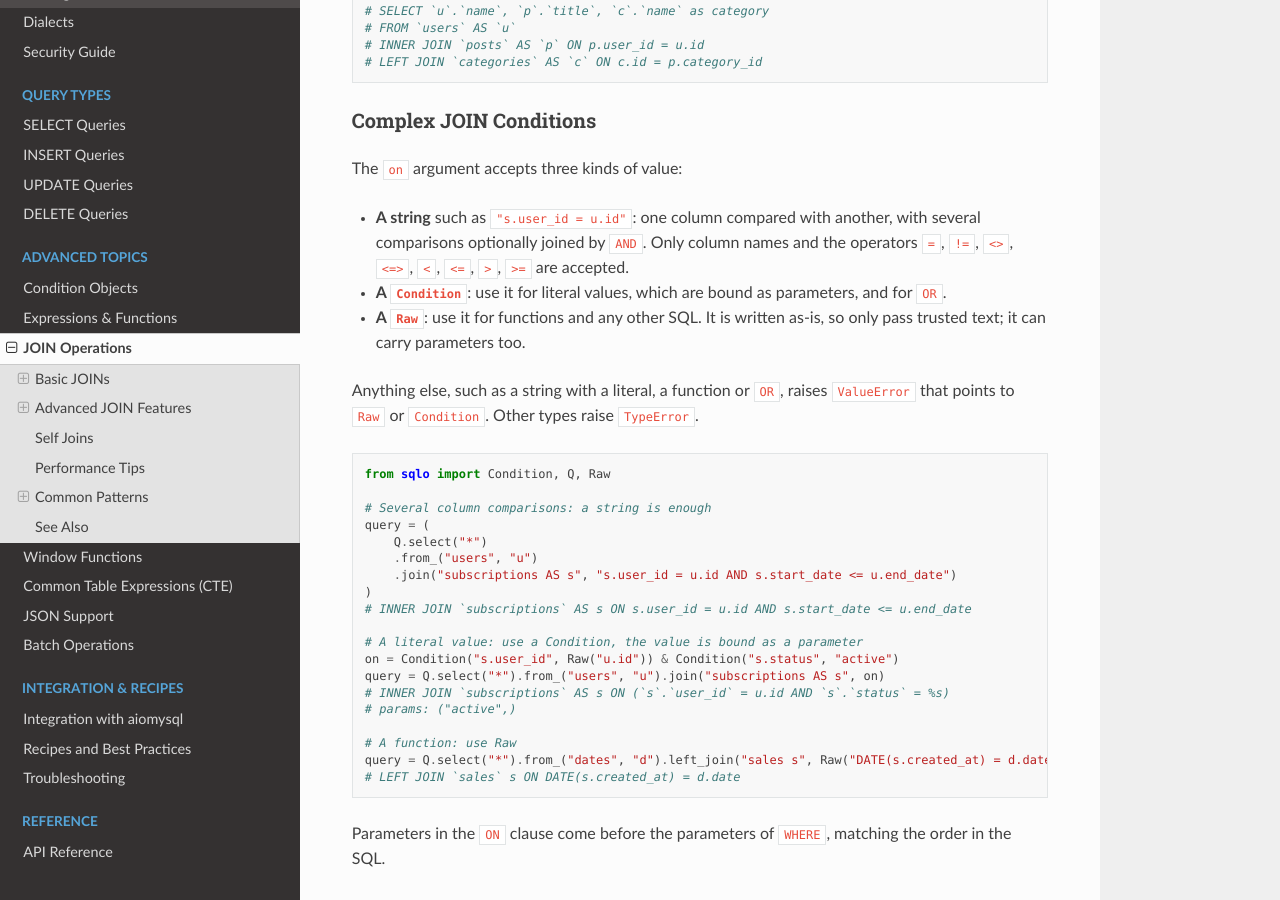
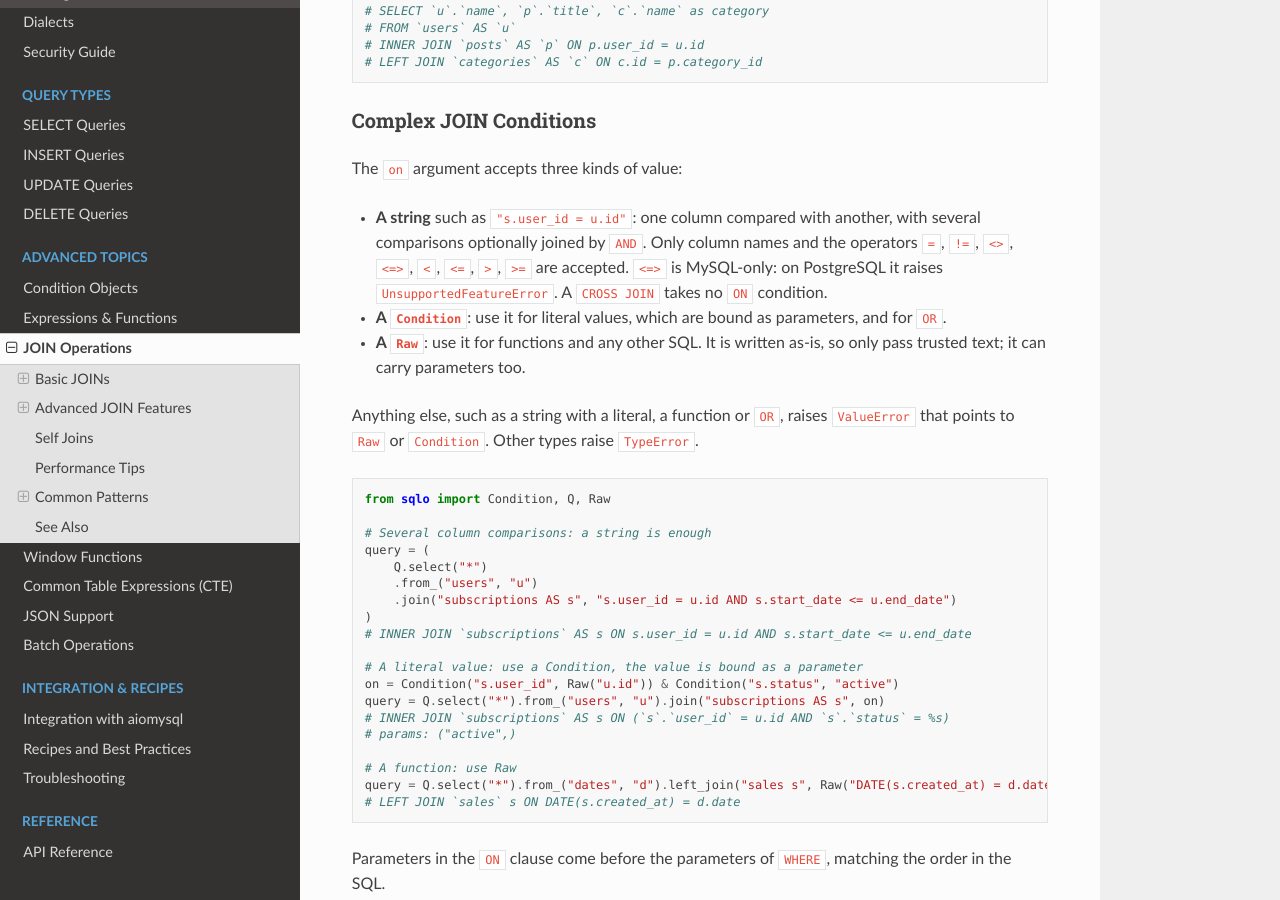
Before and after one commit to nan-guo/sqlo, a Sphinx documentation site: the page built from docs/joins.md, in a window 1280 px wide and 900 px high, scrolled down 2002 px. Built offline with Sphinx 7.4.7 and the Read the Docs theme 3.1.0, drawn with Linux system fonts in a browser that asks for light colours.

Commit message:
docs(joins): note the MySQL-only ON operator and CROSS JOIN rule

```diff
--- a/docs/joins.md
+++ b/docs/joins.md
@@ -106,7 +106,8 @@ The `on` argument accepts three kinds of value:
 
 - **A string** such as `"s.user_id = u.id"`: one column compared with another, with
   several comparisons optionally joined by `AND`. Only column names and the operators
-  `=`, `!=`, `<>`, `<=>`, `<`, `<=`, `>`, `>=` are accepted.
+  `=`, `!=`, `<>`, `<=>`, `<`, `<=`, `>`, `>=` are accepted. `<=>` is MySQL-only: on PostgreSQL it
+  raises `UnsupportedFeatureError`. A `CROSS JOIN` takes no `ON` condition.
 - **A `Condition`**: use it for literal values, which are bound as parameters, and for `OR`.
 - **A `Raw`**: use it for functions and any other SQL. It is written as-is, so only pass
   trusted text; it can carry parameters too.
```
